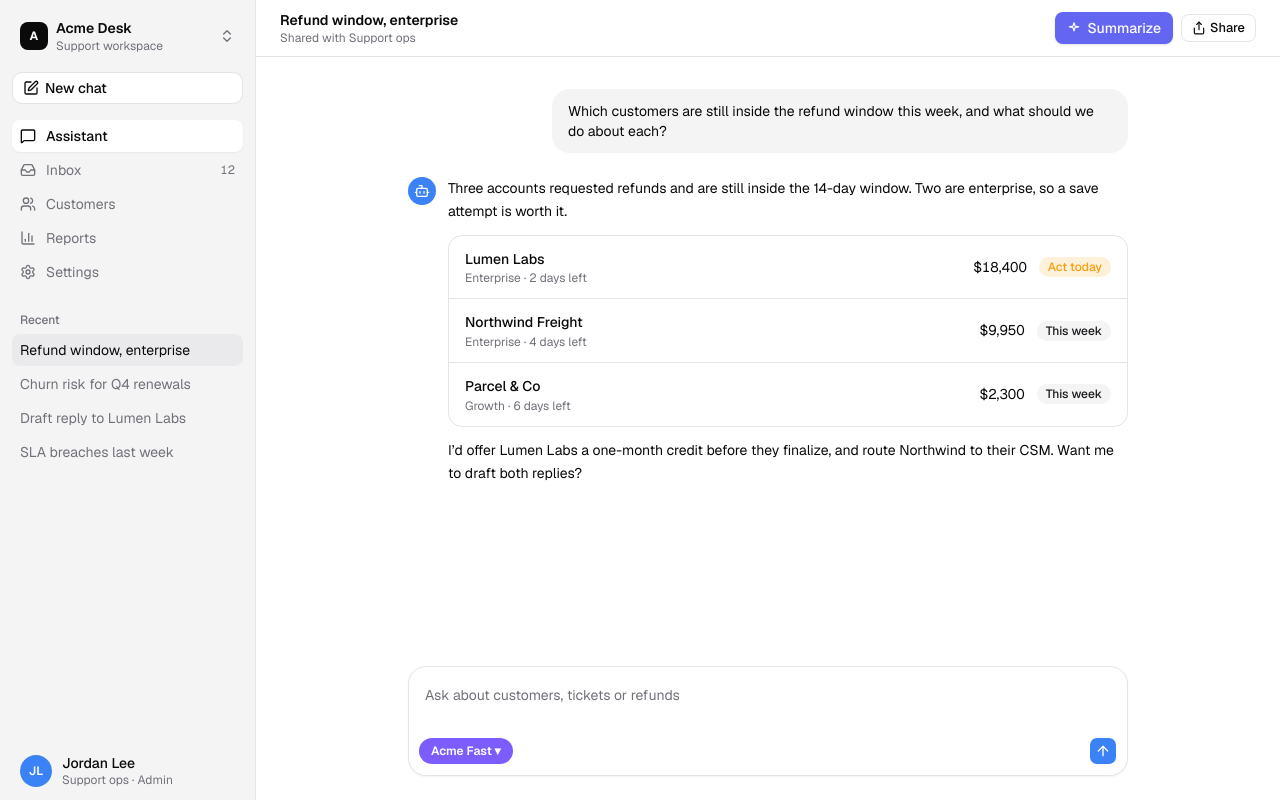
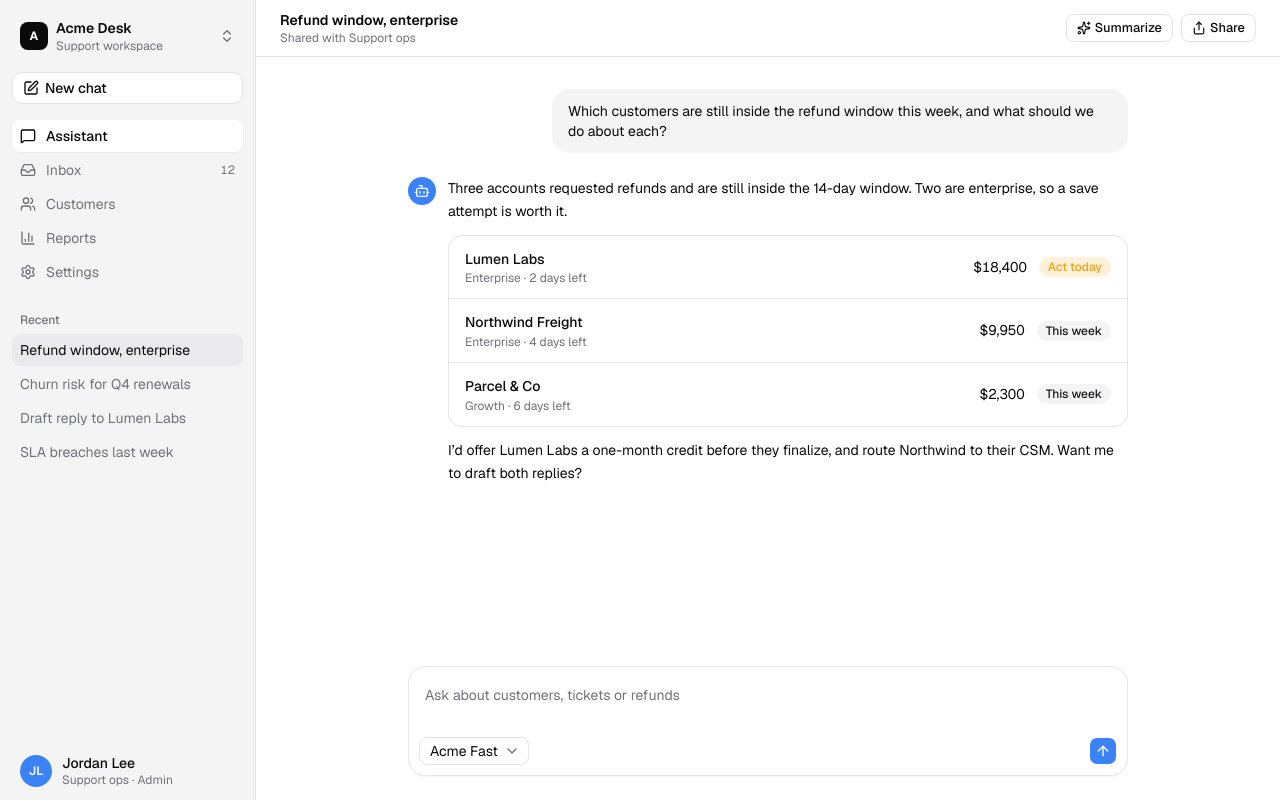
Before and after one commit to treyfour/jevdriftdetect, a Next.js app: page /app in a window 1280 px wide. Built offline with nearby package versions, Linux system fonts and the light colour scheme.

Commit message:
Resolve design drift review
- Model picker: use existing Select default
- Summarize button: use existing Button outline

```diff
--- a/saas/Composer.tsx
+++ b/saas/Composer.tsx
@@ -1,6 +1,7 @@
 import { ArrowUpIcon } from "lucide-react";
 import { Button } from "@/components/ui/button";
 import { Textarea } from "@/components/ui/textarea";
+import { Select, SelectContent, SelectItem, SelectTrigger, SelectValue } from "@/components/ui/select";
 
 export function Composer() {
   return (
@@ -11,7 +12,7 @@ export function Composer() {
           placeholder="Ask about customers, tickets or refunds"
         />
         <div className="flex items-center justify-between pt-1">
-          <span className="model-picker" style={{ background: "#7C5CFC", color: "#ffffff", padding: "4px 12px", borderRadius: 999, fontSize: 12, fontWeight: 600 }}>Acme Fast ▾</span>
+          <Select defaultValue="Acme Fast"><SelectTrigger size="sm"><SelectValue /></SelectTrigger><SelectContent><SelectItem value="Acme Fast">Acme Fast</SelectItem></SelectContent></Select>
           <Button size="icon-sm" aria-label="Send">
             <ArrowUpIcon />
           </Button>
--- a/saas/ThreadHeader.tsx
+++ b/saas/ThreadHeader.tsx
@@ -1,4 +1,4 @@
-import { ShareIcon } from "lucide-react";
+import { ShareIcon, SparklesIcon } from "lucide-react";
 import { Button } from "@/components/ui/button";
 
 export function ThreadHeader() {
@@ -9,15 +9,7 @@ export function ThreadHeader() {
         <span className="text-xs text-muted-foreground">Shared with Support ops</span>
       </div>
       <div className="flex items-center gap-2">
-        <button
-          type="button"
-          className="inline-flex items-center gap-1.5 rounded-md bg-[#6366f1] px-3 py-1.5 text-sm font-medium text-white shadow-sm hover:bg-[#4f46e5]"
-        >
-          <svg xmlns="http://www.w3.org/2000/svg" width="14" height="14" viewBox="0 0 24 24" fill="none" stroke="currentColor" strokeWidth="2" strokeLinecap="round" strokeLinejoin="round">
-            <path d="M12 3l1.9 5.8L20 10l-6.1 1.2L12 17l-1.9-5.8L4 10l6.1-1.2z" />
-          </svg>
-          Summarize
-        </button>
+        <Button variant="outline" size="sm" type="button"><SparklesIcon />Summarize</Button>
         <Button variant="outline" size="sm">
           <ShareIcon />
           Share
```
